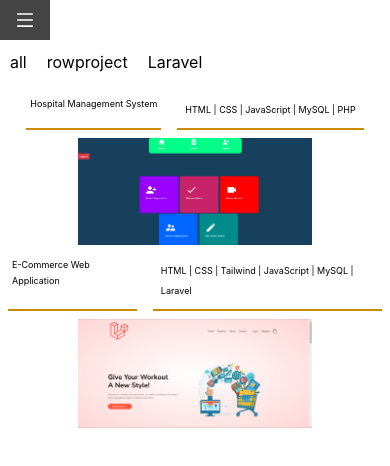
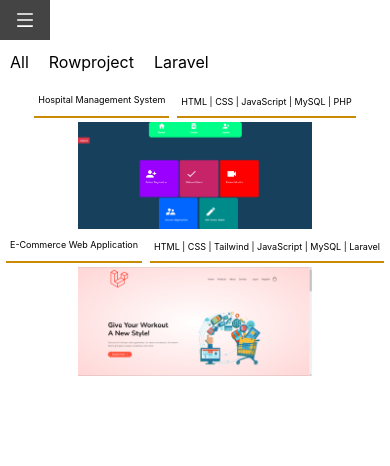
Before and after one commit to asm-shaikat/Portfolio-1.0, a React (Create React App) app: page /projects in a window 390 px wide. Shown: the top 466 px of the page. Built offline with nearby package versions, Linux system fonts and the light colour scheme.

Commit message:
project module added

```diff
--- a/src/components/data/projectdata.js
+++ b/src/components/data/projectdata.js
@@ -4,7 +4,7 @@ const projectdata =[
         technology: 'HTML | CSS | JavaScript | MySQL | PHP',
         image: '/project-img/Hospital.png',
         altName: 'Hospital',
-        type: 'rowproject',
+        type: 'Rowproject',
         description: 'Hospital Management System is a system enabling hospitals to manage information and data related to all aspects of healthcare – processes, providers, patients, and more, which in turn ensures that processes are completed swiftly and effectively.'
     },
     {
--- a/src/components/home/Home.js
+++ b/src/components/home/Home.js
@@ -7,7 +7,7 @@ const Home = () => {
         <div>
           <Navbar></Navbar>
             <header className='xl:ml-64'>
-                <div className='ml-20'>
+                <div className='ml-16'>
                     <img className='h-60 w-72 ml-30 xl:h-80 xl:w-80 xl:ml-80'
                         src="images/lets-code.gif" alt="" />
                 </div>
@@ -29,7 +29,7 @@ const Home = () => {
             </header>
 
             {/* Myself */}
-            <div className="myself w-full mt-20">
+            <div className="myself w-full mt-20 mb-8">
                 <p className='text-center font-sans text-3xl font-extrabold tracking-[.25em]'>
                 Myself</p>
                 <div className='xl:flex xl:w-full xl:-ml-20'>
--- a/src/components/navbar/Certificates.js
+++ b/src/components/navbar/Certificates.js
@@ -1,10 +1,14 @@
 import React from 'react';
 import './Certificates.css'
+import Navbar from './Navbar';
 const Certificates = () => {
     return (
-        <div className='bc'>
-            <h1>certificates</h1>
-        </div>
+        <>
+            <Navbar></Navbar>
+            <div className='m-20'>
+                    <p className='text-2xl text-red-700 xl:text-4xl font-extrabold'>Under Development</p>
+            </div>
+        </>
     );
 };
 
--- a/src/components/navbar/Navbar.js
+++ b/src/components/navbar/Navbar.js
@@ -15,6 +15,7 @@ const Navbar = () => {
         <div>
             <div id="mySidebar" className="sidebar">
                 <Link to="/" className="closebtn" onClick={closeNav}>×</Link>
+                <Link to="/">Home</Link>
                 <Link to="/projects" >Project</Link>
                 <Link to="/skills">Skills</Link>
                 <Link to="/about">About</Link>
--- a/src/components/projects/Projectcontiainer.js
+++ b/src/components/projects/Projectcontiainer.js
@@ -5,13 +5,13 @@ const Projectcontiainer = (req) => {
     return (
         <div className='project-card grid place-items-center'>
             <div className="child flex ">
-                <p className='lg:p-2 p-1 m-2 border-b-2 lg:border-b-2 border-b-yellow-600 text-xs lg:text-xl'>{title}</p>
-                <p className='p-2 m-2 border-b-2 border-b-yellow-600 text-sm lg:text-xl'>{technology}</p>
+                <p className='lg:p-2 p-1 m-1 lg:m-2 border-b-2 lg:border-b-2 border-b-yellow-600 text-xs lg:text-xl'>{title}</p>
+                <p className='p-1 m-1 border-b-2 border-b-yellow-600 text-sm lg:text-xl'>{technology}</p>
             </div>
-            <div className="child-1 w-3/5 ">
+            <div className="child-1 w-3/5">
                 <img src={image} alt={altName} />
             </div>
-            <div className="child-2 w-3/5 p-20 lg:-mt-96 text-black  bg-white bg-opacity-50 text-center">
+            <div className="child-2 w-3/5   p-20 lg:-mt-96 text-black  bg-white bg-opacity-50 text-center">
                 <p>{description}</p>
             </div>
         </div>
--- a/src/components/projects/Projects.js
+++ b/src/components/projects/Projects.js
@@ -3,12 +3,12 @@ import Navbar from '../navbar/Navbar';
 import projectdata from '../data/projectdata';
 import Projectcontiainer from './Projectcontiainer';
 import Catagory from '../catagory/Catagory';
-const allcatagory = ['all',...new Set(projectdata.map((dta) => dta.type))];
+const allcatagory = ['All',...new Set(projectdata.map((dta) => dta.type))];
 const Projects = () => {
     const [projectdetails,setprojectdetails] = useState(projectdata);
     const [catagory,setcatagory] = useState(allcatagory);
     const filterbtn=(catagory)=>{
-        if(catagory==='all'){
+        if(catagory==='All'){
             setprojectdetails(projectdata);
             return;
         }
--- a/src/components/projects/projects.css
+++ b/src/components/projects/projects.css
@@ -8,4 +8,7 @@
     .child p{
         font-size:xx-small;
     }
+    .child-1:hover + .child-2{
+        display: none;
+    }
 }
--- a/src/components/skills/Skills.js
+++ b/src/components/skills/Skills.js
@@ -10,7 +10,7 @@ const Skills = () => {
                 <div className="text-center skill-title border-2 border-purple-800 w-4/5 rounded-md ml-10 mb-5 mt-5 lg:ml-28">
                     <p>SKILLS</p>
                 </div>
-            <div className="skill-section ml-10 lg:flex lg:ml-96">
+            <div className="skill-section ml-8 lg:flex lg:ml-96">
                 <div className="fend-bend flex mt-10 space-x-6">
                     <div className="fend skill-container">
                         <Fade left>
```
